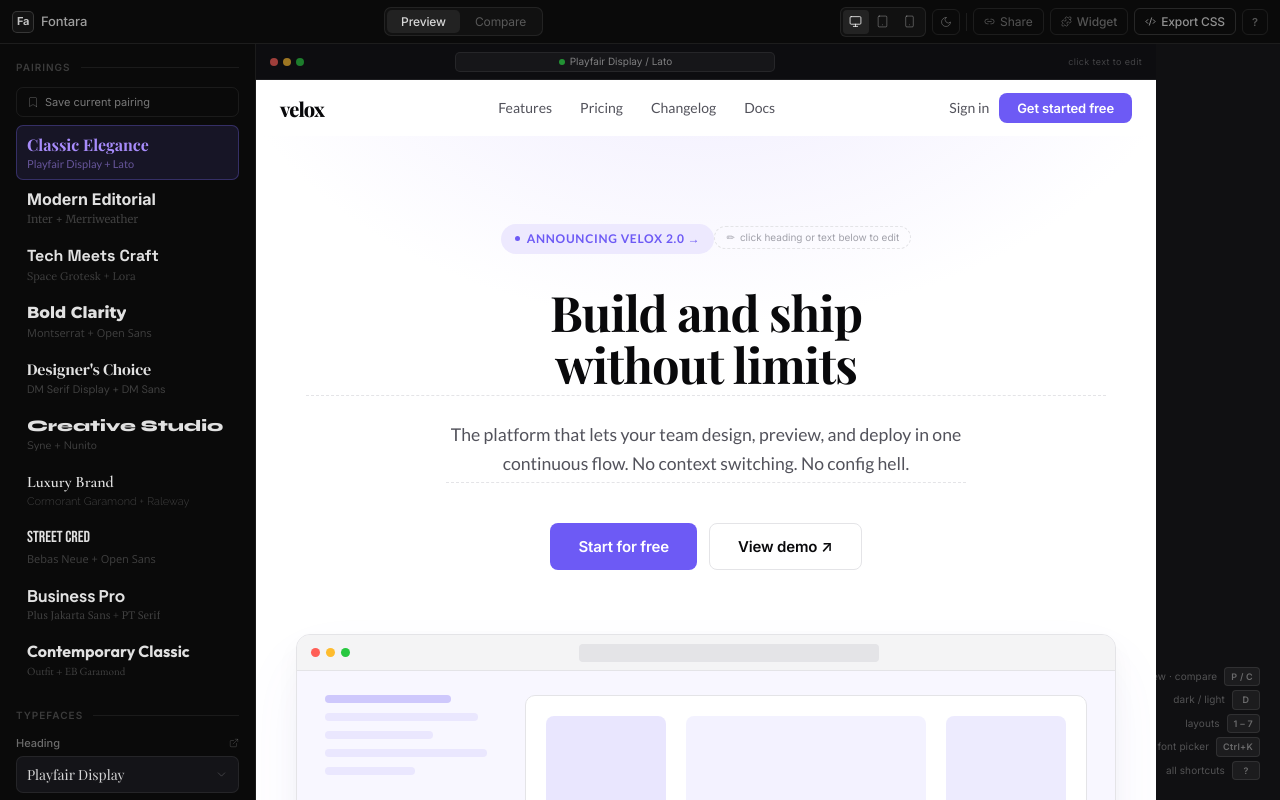
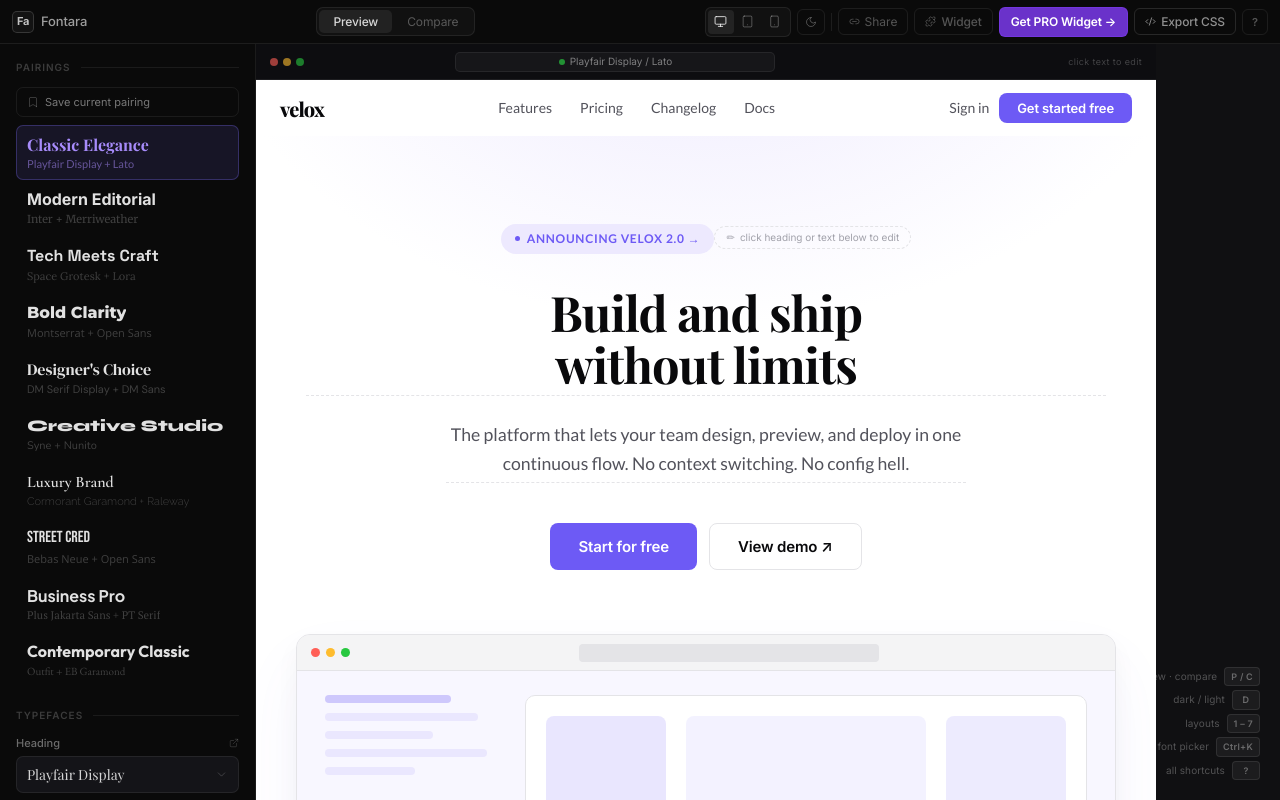
Before and after one commit to MariusCeb/fontara, a React (Vite) app: page / in a window 1280 px wide. Built offline with nearby package versions, Linux system fonts and the light colour scheme; a web font is replaced by a local one.

Commit message:
Add Get PRO Widget button + fix widget script URL

```diff
--- a/src/components/layout/Header.tsx
+++ b/src/components/layout/Header.tsx
@@ -194,7 +194,7 @@
                 wordBreak: 'break-all', lineHeight: 1.6,
                 userSelect: 'all',
               }}>
-                {'<script src="https://yourdomain.com/fontara-widget.js"></script>'}
+                {'<script src="https://app.fontara.it/widget.js"></script>'}
               </div>
               <button
                 onClick={tryWidgetOnPage}
@@ -237,6 +237,26 @@
           )}
         </div>
 
+        {/* Get PRO */}
+        <a
+          href="https://app.fontara.it/pricing"
+          target="_blank"
+          rel="noopener noreferrer"
+          style={{
+            display: 'flex', alignItems: 'center', gap: 5,
+            padding: '5px 11px', borderRadius: 6,
+            background: 'rgba(124,58,237,0.85)',
+            border: '1px solid rgba(124,58,237,0.6)',
+            color: 'white', fontSize: 12, fontWeight: 600,
+            letterSpacing: '-0.01em', whiteSpace: 'nowrap',
+            textDecoration: 'none', transition: 'background 0.15s',
+          }}
+          onMouseEnter={e => (e.currentTarget.style.background = 'rgba(124,58,237,1)')}
+          onMouseLeave={e => (e.currentTarget.style.background = 'rgba(124,58,237,0.85)')}
+        >
+          {isMobile ? 'PRO' : 'Get PRO Widget →'}
+        </a>
+
         {/* Export CSS */}
         <button onClick={onExport} style={{
           display: 'flex', alignItems: 'center', gap: 5,
```
